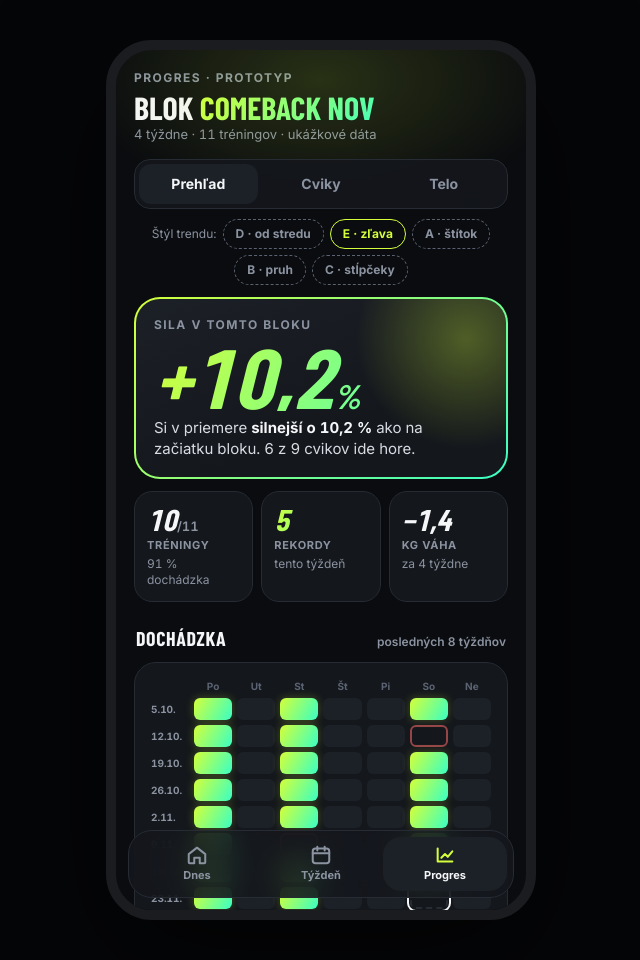
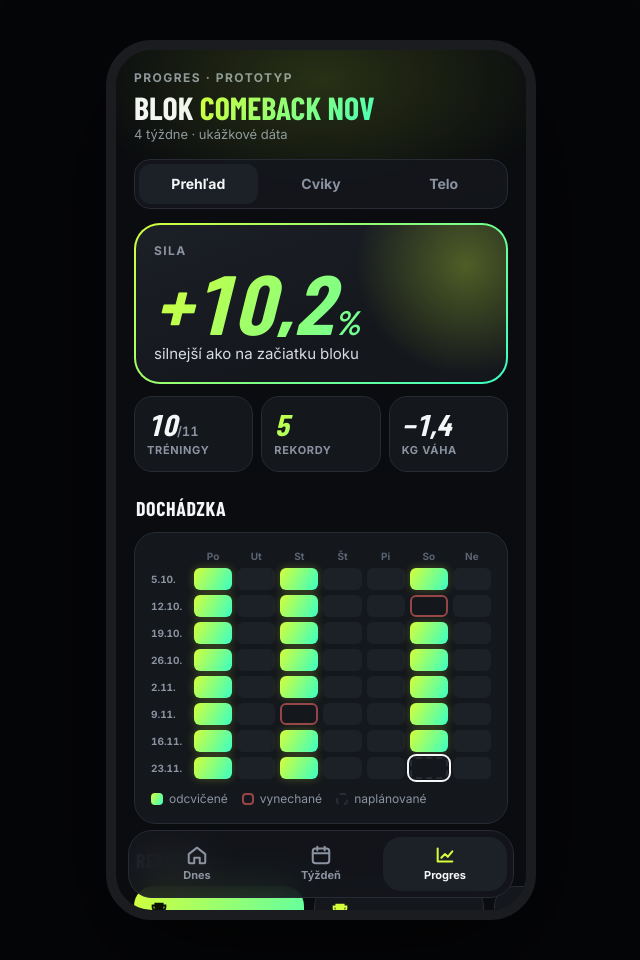
Before and after one commit to Majjco/fitko, a plain HTML site: page specs/005-progress-redesign/prototype.html in a window 1280 px wide. Shown: the whole page, without its empty margins (319-959 px from the left). Drawn offline with nearby package versions, Linux system fonts and the light colour scheme; a web font is replaced by a local one.

Commit message:
Spec 005: jednoduchší prototyp Progresu (rekord = číslo, názov, trend)
Co-Authored-By: Claude Opus 5.5 <noreply@anthropic.com>
Claude-Session: https://claude.ai/code/session_01HNQLqMuv1rGqk7EPHa8qwV

```diff
--- a/specs/005-progress-redesign/prototype.html
+++ b/specs/005-progress-redesign/prototype.html
@@ -82,6 +82,8 @@ button:focus-visible { outline: 2px solid var(--a1); outline-offset: 2px; }
 .pr.alt svg { color: var(--a1); }
 .pr { width: 170px; }
 .pr .num small { font-family: var(--sans); font-style: normal; font-size: 14px; font-weight: 700; opacity: .7; }
+.pr .rchip { justify-self: start; font-size: 13px; font-weight: 800; padding: 3px 9px; border-radius: 99px; background: rgba(0,0,0,.14); opacity: 1; margin-top: 4px; }
+.pr.alt .rchip { background: rgba(212,255,58,.12); color: var(--a1); }
 .pr .rt { font-size: 11px; font-weight: 800; text-transform: uppercase; letter-spacing: .06em; opacity: 1; margin-top: 2px; }
 .pr .rt2 { font-size: 11px; font-weight: 700; opacity: .7; }
 .pr.alt .rt { color: var(--a1); }
@@ -100,7 +102,7 @@ button:focus-visible { outline: 2px solid var(--a1); outline-offset: 2px; }
 .spark { width: 70px; height: 30px; flex: none; }
 .spark path { fill: none; stroke-width: 2.2; stroke-linecap: round; stroke-linejoin: round; }
 .spark.up path { stroke: var(--a1); } .spark.down path { stroke: var(--down); } .spark.same path { stroke: var(--muted); }
-.why { font-size: 12px; color: var(--warn); font-weight: 600; display: block; }
+.why { font-size: 12px; color: var(--warn); font-weight: 600; font-style: normal; }
 .wk { display: flex; gap: 4px; align-items: center; margin-top: 7px; }
 .wk i { width: 18px; height: 8px; border-radius: 3px; background: var(--surface-2); display: block; }
 .wk i.up { background: linear-gradient(120deg, var(--a1), var(--a2)); }
@@ -207,9 +209,9 @@ td.pr-c { color: var(--a1); font-weight: 800; }
     { n: 'Seated row', s: [[50, 10], [52.5, 10], [55, 10], [57.5, 10]], old: [], sets: 3 },
     { n: 'Biceps curl', s: [[12, 12], [12, 12], [14, 10], [14, 12]], old: [], sets: 3 },
     { n: 'Triceps pushdown', s: [[25, 12], [27.5, 12], [30, 12], [30, 12]], old: [], sets: 3 },
-    { n: 'Squat', s: [[95, 8], [95, 8], [95, 8], [95, 8]], old: [[85, 8], [90, 8]], sets: 3, why: '3 týždne bez rastu, RPE stúpa' },
-    { n: 'Incline DB press', s: [[26, 10], [28, 10], [28, 10], [28, 9]], old: [], sets: 3, why: 'posledne nezvládnuté opakovania' },
-    { n: 'Leg press', s: [[160, 12], [170, 12], [170, 12], [160, 10]], old: [], sets: 3, why: 'objem −22 %, poznámka: kolená' },
+    { n: 'Squat', s: [[95, 8], [95, 8], [95, 8], [95, 8]], old: [[85, 8], [90, 8]], sets: 3, why: 'stagnuje' },
+    { n: 'Incline DB press', s: [[26, 10], [28, 10], [28, 10], [28, 9]], old: [], sets: 3, why: 'nezvládnuté opak.' },
+    { n: 'Leg press', s: [[160, 12], [170, 12], [170, 12], [160, 10]], old: [], sets: 3, why: 'bolia kolená' },
   ];
   EX.forEach(function (x) {
     x.e = x.s.map(function (p) { return e1(p[0], p[1]); });
@@ -226,9 +228,9 @@ td.pr-c { color: var(--a1); font-weight: 800; }
     var maxVol = Math.max.apply(null, before.map(function (p) { return p[0] * p[1] * x.sets; }));
     var vNow = lastP[0] * lastP[1] * x.sets;
     x.recs = [];
-    if (lastP[0] > maxKg) x.recs.push({ t: 'kg', label: 'váhový rekord', sub: '+' + kg(lastP[0] - maxKg) + ' kg' });
-    else if (repsAt && lastP[1] > repsAt) x.recs.push({ t: 'reps', label: 'rekord v opakovaniach', sub: kg(lastP[0]) + ' kg × ' + lastP[1] + ' (doteraz × ' + repsAt + ')' });
-    if (vNow > maxVol) x.recs.push({ t: 'vol', label: 'rekord v objeme', sub: pct(vNow / maxVol - 1) + ' · ' + Math.round(vNow) + ' kg' });
+    if (lastP[0] > maxKg) x.recs.push({ chip: '+' + kg(lastP[0] - maxKg) + ' kg' });
+    else if (repsAt && lastP[1] > repsAt) x.recs.push({ chip: '+' + (lastP[1] - repsAt) + ' opak.' });
+    else if (vNow > maxVol) x.recs.push({ chip: pct(vNow / maxVol - 1) + ' objem' });
     x.prNow = x.recs.length > 0;
   });
   var BODY = [];
@@ -296,7 +298,7 @@ td.pr-c { color: var(--a1); font-weight: 800; }
     var last = x.s[x.s.length - 1];
     var p = x.trend === 'up' ? x.change : x.recent;
     var arrow = x.trend === 'up' ? '↑' : x.trend === 'down' ? '↓' : '→';
-    var sub = showWhy && x.why ? '<span class="why">' + esc(x.why) + '</span>' : '<span>' + kg(last[0]) + ' kg × ' + last[1] + ' · 1RM ~' + Math.round(x.e[x.e.length - 1]) + ' kg</span>';
+    var sub = '<span>' + kg(last[0]) + ' kg' + (showWhy && x.why ? ' · <em class="why">' + esc(x.why) + '</em>' : '') + '</span>';
     if (S.viz === 'D' || S.viz === 'E') {
       // Riadok sám je pruh: pozadie sa napĺňa – D od stredu (doprava rast, doľava pokles), E zľava.
       var w = Math.min(1, Math.abs(p) / 0.20);
@@ -313,7 +315,7 @@ td.pr-c { color: var(--a1); font-weight: 800; }
         bg = 'linear-gradient(90deg, ' + c[0] + ' 0%, ' + c[1] + ' ' + f(e - 0.6) + ', ' + c[2] + ' ' + f(e - 0.6) + ', ' + c[2] + ' ' + f(e) + ', transparent ' + f(e) + ')';
       }
       return '<button class="ex fillrow ' + S.viz + '" data-a="ex" data-n="' + esc(x.n) + '" style="background-image:' + bg + '"><div class="nm"><b>' + esc(x.n) + '</b>' + sub + '</div>' +
-        '<div class="val"><span class="chg big-chg ' + x.trend + '">' + pct(p) + '</span><span class="sub" style="display:block;font-size:10px">' + (x.trend === 'up' ? 'za blok' : 'oproti minule') + '</span></div></button>';
+        '<div class="val"><span class="chg big-chg ' + x.trend + '">' + pct(p) + '</span></div></button>';
     }
     if (S.viz === 'B') {
       return '<button class="ex" data-a="ex" data-n="' + esc(x.n) + '"><div class="nm"><b>' + esc(x.n) + '</b>' + sub + barViz(x, p) + '</div>' +
@@ -339,19 +341,17 @@ td.pr-c { color: var(--a1); font-weight: 800; }
     HEAT.slice(4).forEach(function (w) { w.forEach(function (d) { if (d === 1) done++; if (d === 1 || d === 2) planned++; }); });
     var heat = '<div class="heat"><span></span>' + ['Po', 'Ut', 'St', 'Št', 'Pi', 'So', 'Ne'].map(function (d) { return '<span class="h">' + d + '</span>'; }).join('') +
       HEAT.map(function (w, wi) { return '<span class="w">' + ['5.10.', '12.10.', '19.10.', '26.10.', '2.11.', '9.11.', '16.11.', '23.11.'][wi] + '</span>' + w.map(function (d, di) { return '<i class="' + ['', 'done', 'miss', 'plan'][d] + (wi === 7 && di === 5 ? ' today' : '') + '" title=""></i>'; }).join(''); }).join('') + '</div>';
-    return '<div class="headline fade"><div class="headline-in"><div class="eyebrow">Sila v tomto bloku</div><span class="big num gtext">' + pct(avg).replace(' %', '') + '<small>%</small></span>' +
-      '<p>Si v priemere <b>silnejší o ' + pct(avg).replace('+', '') + '</b> ako na začiatku bloku. ' + ups.length + ' z ' + EX.length + ' cvikov ide hore.</p></div></div>' +
-      '<div class="tiles"><div class="tile"><span class="num">' + done + '<small>/' + planned + '</small></span><span class="k">tréningy</span><span class="s">' + Math.round(done / planned * 100) + ' % dochádzka</span></div>' +
-      '<div class="tile"><span class="num gtext">' + prs.length + '</span><span class="k">rekordy</span><span class="s">tento týždeň</span></div>' +
-      '<div class="tile"><span class="num">−1,4</span><span class="k">kg váha</span><span class="s">za 4 týždne</span></div></div>' +
-      '<div class="sec"><h3>Dochádzka</h3><span>posledných 8 týždňov</span></div><div class="card">' + heat +
+    return '<div class="headline fade"><div class="headline-in"><div class="eyebrow">Sila</div><span class="big num gtext">' + pct(avg).replace(' %', '') + '<small>%</small></span>' +
+      '<p>silnejší ako na začiatku bloku</p></div></div>' +
+      '<div class="tiles"><div class="tile"><span class="num">' + done + '<small>/' + planned + '</small></span><span class="k">tréningy</span></div>' +
+      '<div class="tile"><span class="num gtext">' + prs.length + '</span><span class="k">rekordy</span></div>' +
+      '<div class="tile"><span class="num">−1,4</span><span class="k">kg váha</span></div></div>' +
+      '<div class="sec"><h3>Dochádzka</h3></div><div class="card">' + heat +
       '<div class="legend"><span><i class="grad"></i>odcvičené</span><span><i style="border:2px solid rgba(255,107,107,.55)"></i>vynechané</span><span><i style="border:2px dashed var(--line)"></i>naplánované</span></div></div>' +
-      '<div class="sec"><h3>Rekordy</h3><span>tento týždeň · potiahni →</span></div><div class="prs">' + prs.map(function (x, i) {
-        var last = x.s[x.s.length - 1], r = x.recs[0];
-        return '<button class="pr ' + (i ? 'alt' : 'grad') + '" data-a="ex" data-n="' + esc(x.n) + '">' + TROPHY + '<span class="num">' + kg(last[0]) + '<small> kg</small></span><b>' + esc(x.n) + '</b>' +
-          '<span class="rt">' + r.label + '</span><span>' + r.sub + '</span>' + (x.recs[1] ? '<span class="rt2">+ ' + x.recs[1].label + '</span>' : '') + '</button>';
+      '<div class="sec"><h3>Rekordy</h3></div><div class="prs">' + prs.map(function (x, i) {
+        var last = x.s[x.s.length - 1];
+        return '<button class="pr ' + (i ? 'alt' : 'grad') + '" data-a="ex" data-n="' + esc(x.n) + '">' + TROPHY + '<span class="num">' + kg(last[0]) + '<small> kg</small></span><b>' + esc(x.n) + '</b><span class="rchip">↑ ' + x.recs[0].chip + '</span></button>';
       }).join('') + '</div>' +
-      '<p class="note">Veľké číslo = najťažšia váha. Rekord sa ráta, keď zdvihneš viac kg, alebo pri rovnakej váhe viac opakovaní, alebo väčší celkový objem (série × opak. × kg).</p>' +
       '<div class="sec"><h3>Najväčší progres</h3><button data-a="tab" data-t="cviky" data-f="up">Všetky</button></div><div class="list' + (S.viz === 'D' || S.viz === 'E' ? ' fills' : '') + '">' + ups.slice(0, 3).map(function (x) { return exRow(x); }).join('') + '</div>' +
       '<div class="sec"><h3>Pozor na</h3><button data-a="tab" data-t="cviky" data-f="warn">Všetky</button></div><div class="list' + (S.viz === 'D' || S.viz === 'E' ? ' fills' : '') + '">' + warn.map(function (x) { return exRow(x, true); }).join('') + '</div>';
   }
@@ -362,7 +362,7 @@ td.pr-c { color: var(--a1); font-weight: 800; }
     var f = function (k, l) { return '<button class="' + (S.filter === k ? 'on' : '') + '" data-a="filter" data-f="' + k + '">' + l + '<b>' + (k === 'warn' ? n.same + n.down : n[k]) + '</b></button>'; };
     return '<div class="filters fade">' + f('all', 'Všetky') + f('up', '↑ Hore') + f('same', '→ Stagnujú') + f('down', '↓ Klesajú') + '</div>' +
       '<div class="list' + (S.viz === 'D' || S.viz === 'E' ? ' fills' : '') + '">' + list.map(function (x) { return exRow(x, x.trend !== 'up'); }).join('') + '</div>' +
-      '<p class="note">Pri raste: zmena odhadu sily (1RM) od začiatku bloku; pri stagnácii a poklese: zmena oproti minulému týždňu. 1RM ≈ váha × (1 + opakovania / 30) – porovná napr. 50 kg × 10 s 55 kg × 8.</p>';
+      '';
   }
   function telo() {
     var avg = BODY.map(function (_, i) { if (i < 6) return null; var s = 0; for (var k = i - 6; k <= i; k++) s += BODY[k]; return Math.round(s / 7 * 10) / 10; });
@@ -406,9 +406,9 @@ td.pr-c { color: var(--a1); font-weight: 800; }
   function render() {
     var sc = phone.querySelector('.scroll'), top = sc ? sc.scrollTop : 0;
     var t = function (k, l) { return '<button class="' + (S.tab === k ? 'on' : '') + '" data-a="tab" data-t="' + k + '">' + l + '</button>'; };
-    phone.innerHTML = '<div class="scroll"><div class="glow"></div><div class="eyebrow">Progres · prototyp</div><div class="h-l">Blok <span class="gtext">Comeback Nov</span></div><div class="sub">4 týždne · 11 tréningov · ukážkové dáta</div>' +
+    phone.innerHTML = '<div class="scroll"><div class="glow"></div><div class="eyebrow">Progres · prototyp</div><div class="h-l">Blok <span class="gtext">Comeback Nov</span></div><div class="sub">4 týždne · ukážkové dáta</div>' +
       '<nav class="seg" aria-label="Progres">' + t('prehlad', 'Prehľad') + t('cviky', 'Cviky') + t('telo', 'Telo') + '</nav>' +
-      (S.tab !== 'telo' ? '<div class="vizsw" role="group" aria-label="Štýl trendu (len v prototype)">Štýl trendu: ' + ['D', 'E', 'A', 'B', 'C'].map(function (k) { return '<button class="' + (S.viz === k ? 'on' : '') + '" data-a="viz" data-v="' + k + '">' + k + ' · ' + { A: 'štítok', B: 'pruh', C: 'stĺpčeky', D: 'od stredu', E: 'zľava' }[k] + '</button>'; }).join('') + '</div>' : '') +
+
       (S.tab === 'prehlad' ? prehlad() : S.tab === 'cviky' ? cviky() : telo()) + '<p class="proto">Prototyp – nič sa neukladá</p></div>' +
       '<div class="tabs"><span>' + '<svg viewBox="0 0 24 24" fill="none" stroke="currentColor" stroke-width="2.2" stroke-linecap="round" stroke-linejoin="round"><path d="M3 11 12 4l9 7v9a1 1 0 0 1-1 1h-5v-6H9v6H4a1 1 0 0 1-1-1z"/></svg>Dnes</span><span><svg viewBox="0 0 24 24" fill="none" stroke="currentColor" stroke-width="2.2" stroke-linecap="round"><rect x="3" y="5" width="18" height="16" rx="3"/><path d="M3 10h18M8 3v4M16 3v4"/></svg>Týždeň</span><span class="on"><svg viewBox="0 0 24 24" fill="none" stroke="currentColor" stroke-width="2.2" stroke-linecap="round" stroke-linejoin="round"><path d="M4 19V5M4 19h16"/><path d="m8 15 4-4 3 3 5-6"/></svg>Progres</span></div>' +
       (S.sheet ? detail(S.sheet) : '');
```
Also changed, not shown: 1 other file.
